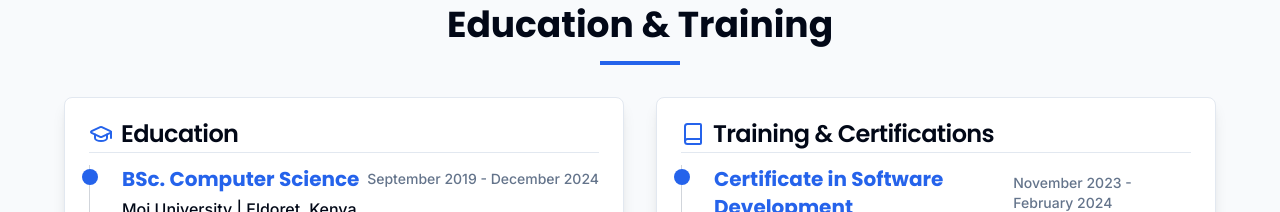
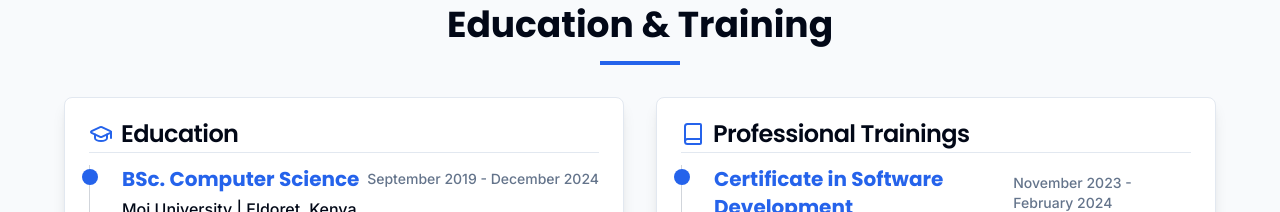
Before and after one commit to kashingi/engineer-kashingi-morris, a React (Vite) app: page / in a window 1280 px wide. Shown: the part 4100-4312 px from the top of the page. Built offline with nearby package versions, Linux system fonts and the light colour scheme.

Commit message:
Rename Training section
Rename the "Training & Certifications" section to "Professional Trainings".

```diff
--- a/src/components/Education.tsx
+++ b/src/components/Education.tsx
@@ -121,7 +121,7 @@ const Education = () => {
             <CardHeader className="pb-3">
               <div className="flex items-center gap-2">
                 <Book className="h-6 w-6 text-primary" />
-                <CardTitle>Training & Certifications</CardTitle>
+                <CardTitle>Professional Trainings</CardTitle>
               </div>
               <Separator className="my-2" />
             </CardHeader>
```
